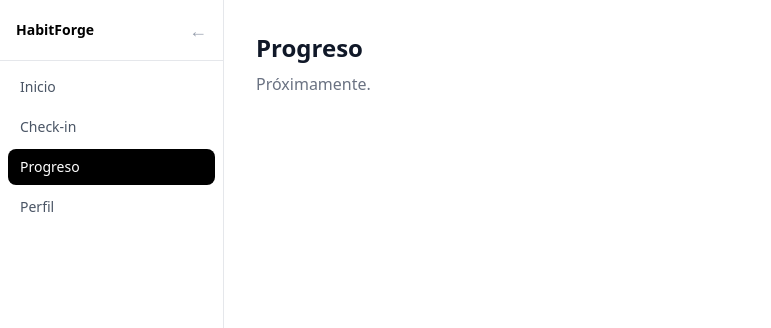
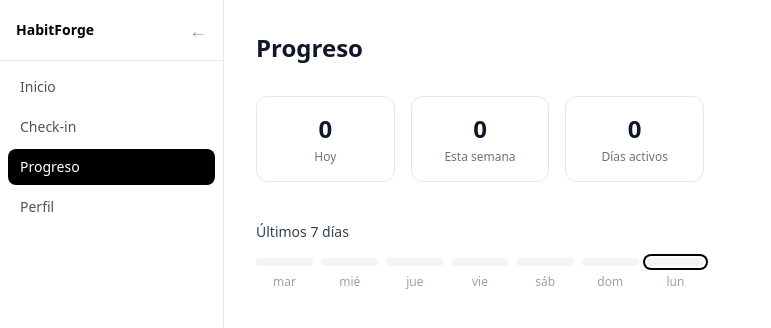
Before and after one commit to Blackpachamame/habitforge, a Next.js app: page /dashboard/progress in a window 1280 px wide. Shown: the top 328 px of the page, without its empty margins (0-771 px from the left). Built offline with nearby package versions, Linux system fonts and the light colour scheme; no server answers.

Commit message:
feat: página de progreso con estadísticas semanales

```diff
--- a/app/dashboard/progress/page.tsx
+++ b/app/dashboard/progress/page.tsx
@@ -1,8 +1,82 @@
+"use client";
+
+import { useQuery } from "@tanstack/react-query";
+import { queryKeys } from "@/lib/query-keys";
+import type { Checkin } from "@/types";
+
+function getWeekDays() {
+  const days = [];
+  for (let i = 6; i >= 0; i--) {
+    const d = new Date();
+    d.setDate(d.getDate() - i);
+    days.push(d.toISOString().split("T")[0]);
+  }
+  return days;
+}
+
 export default function ProgressPage() {
+  const { data: checkins = [], isLoading } = useQuery<Checkin[]>({
+    queryKey: queryKeys.checkins.week("me"),
+    queryFn: () => fetch("/api/checkins").then((r) => r.json()),
+  });
+
+  const weekDays = getWeekDays();
+  const today = weekDays[weekDays.length - 1];
+
+  const checkinsByDay = weekDays.map((date) => ({
+    date,
+    count: checkins.filter((c) => c.date === date).length,
+    isToday: date === today,
+  }));
+
+  const totalThisWeek = checkins.length;
+  const daysWithActivity = new Set(checkins.map((c) => c.date)).size;
+
+  const todayCheckins = checkins.filter((c) => c.date === today).length;
+
+  if (isLoading) {
+    return <div className="p-8 text-gray-500 text-sm">Cargando...</div>;
+  }
+
   return (
-    <div className="p-8">
-      <h1 className="text-2xl font-bold text-gray-900 mb-2">Progreso</h1>
-      <p className="text-gray-500">Próximamente.</p>
+    <div className="p-8 max-w-lg">
+      <h1 className="text-2xl font-bold text-gray-900 mb-8">Progreso</h1>
+
+      {/* Stats */}
+      <div className="grid grid-cols-3 gap-4 mb-10">
+        <div className="p-4 border border-gray-200 rounded-xl text-center">
+          <p className="text-2xl font-bold text-gray-900">{todayCheckins}</p>
+          <p className="text-xs text-gray-500 mt-1">Hoy</p>
+        </div>
+        <div className="p-4 border border-gray-200 rounded-xl text-center">
+          <p className="text-2xl font-bold text-gray-900">{totalThisWeek}</p>
+          <p className="text-xs text-gray-500 mt-1">Esta semana</p>
+        </div>
+        <div className="p-4 border border-gray-200 rounded-xl text-center">
+          <p className="text-2xl font-bold text-gray-900">{daysWithActivity}</p>
+          <p className="text-xs text-gray-500 mt-1">Días activos</p>
+        </div>
+      </div>
+
+      {/* Actividad por día */}
+      <h2 className="text-sm font-medium text-gray-700 mb-4">Últimos 7 días</h2>
+      <div className="flex gap-2">
+        {checkinsByDay.map(({ date, count, isToday }) => (
+          <div key={date} className="flex flex-col items-center gap-2 flex-1">
+            <div
+              className={`w-full rounded-lg transition-colors ${
+                count > 0 ? "bg-black" : "bg-gray-100"
+              } ${isToday ? "ring-2 ring-offset-2 ring-black" : ""}`}
+              style={{ height: `${Math.max(count * 20, 8)}px` }}
+            />
+            <span className="text-xs text-gray-400">
+              {new Date(date + "T12:00:00").toLocaleDateString("es", {
+                weekday: "short",
+              })}
+            </span>
+          </div>
+        ))}
+      </div>
     </div>
   );
 }
```
